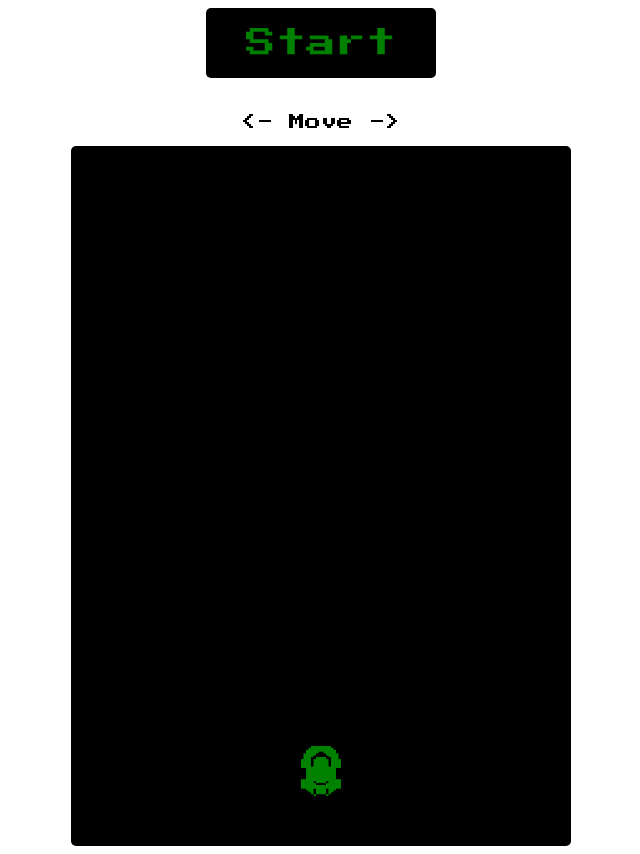
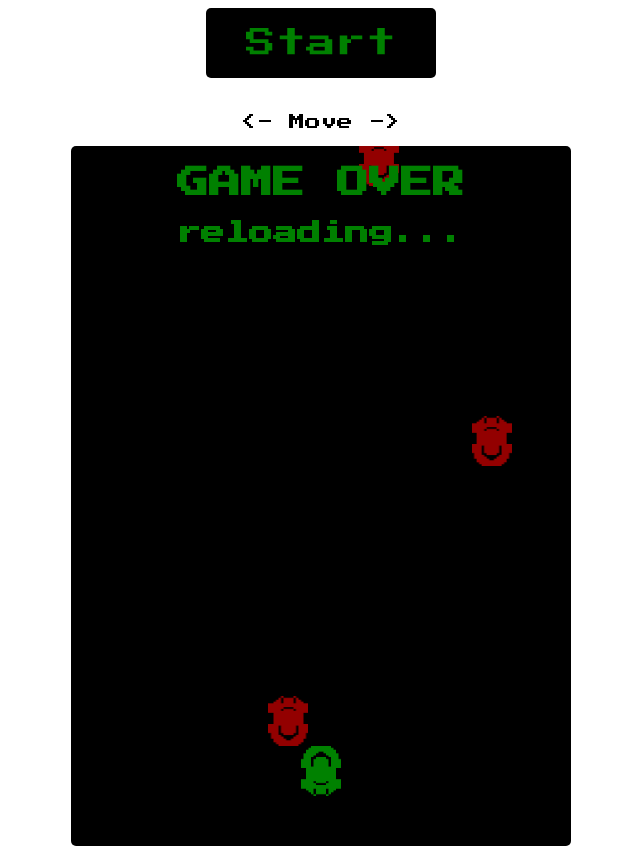
Before and after one commit to DesarrolladoresMasquerades/m1_d09-lab-canvas_race_car-Marshall-Bits, a plain HTML site: page index.html in a window 1280 px wide. Both pictures are taken after a click on the button "Start". Shown: the whole page, without its empty margins (319-959 px from the left). Drawn offline with Linux system fonts and the light colour scheme.

Commit message:
reloading page when game over

```diff
--- a/index.html
+++ b/index.html
@@ -18,13 +18,18 @@
     <button id="start-button">Start</button>
     <p><- Move -></p>
   </div>
+  <div id="game-over">
+    <h1>GAME OVER</h1>
+    <h2>reloading...</h1>
+  </div>
 
   <div id="game-board">
     <canvas id="canvas" width="500" height="700"></canvas>
   </div>
 
+  <script type="text/javascript" src="js/obstacles.js"></script>
+  <script type="text/javascript" src="js/car.js"></script>
   <script type="text/javascript" src="js/game.js"></script>
-  <script type="text/javascript" src="js/car.js"></script>
   <script type="text/javascript" src="js/index.js"></script>
 </body>
 
--- a/js/car.js
+++ b/js/car.js
@@ -22,10 +22,10 @@ class Car {
         )
     }
 
-    getKey(){
-        document.addEventListener("keyup",(e)=>{
+    getKey() {
+        document.addEventListener("keyup", (e) => {
             return e.key
-        } );
+        });
     }
 
 
@@ -35,33 +35,37 @@ class Car {
     move() {
         document.onkeydown = event => {
             const key = event.keyCode;
-          const possibleKeystrokes = [37, 65, 38, 87, 39, 83, 40, 68];
+            const possibleKeystrokes = [37, 39];
             if (possibleKeystrokes.includes(key)) {
                 event.preventDefault();
                 switch (key) {
                     case 37:
-              case 65:
-               this.x -= 20;
+                        this.x -= 40;
                         break;
-              case 38:
-              case 87:
-               this.y -= 20;
+
+                    case 39:
+                        this.x += 40;
                         break;
-              case 39:
-              case 83:
-               this.x += 20;
-                break;
-              case 40:
-              case 68:
-                  this.y += 20;
-                break;
+
                 }
             }
         };
-        if(this.x + this.width > this.ctx.canvas.width) this.x = this.ctx.canvas.width - this.width
-        if(this.x < 0) this.x = 0
-        if(this.y + this.height > this.ctx.canvas.height) this.y = this.ctx.canvas.height - this.height
-        if(this.y < 0) this.y = 0
+        if (this.x + this.width > this.ctx.canvas.width) this.x = this.ctx.canvas.width - this.width
+        if (this.x < 0) this.x = 0
+        if (this.y + this.height > this.ctx.canvas.height) this.y = this.ctx.canvas.height - this.height
+        if (this.y < 0) this.y = 0
+    }
+
+    collidesWith(ele) {
+
+        if (
+            (this.y + 10 < ele.y + ele.height && this.x + 15 < ele.x + ele.width && this.x + this.width - 15 > ele.x) ||
+            (ele.y + ele.height > this.y && ele.x < this.x + this.width && this.x < ele.x + ele.width)
+        ) {
+            return true
+        }
+
+
     }
 
 }
--- a/js/game.js
+++ b/js/game.js
@@ -1,8 +1,9 @@
 class Game {
-    constructor(ctx, car) {
+    constructor(ctx, car, obstacles) {
         this.ctx = ctx;
         this.frameNumber = null;
         this.car = car;
+        this.obstacles = obstacles;
     }
 
     start() {
@@ -14,6 +15,7 @@ class Game {
 
         this.draw();
         this.move();
+        this.checkCollissions();
 
         if (this.frameNumber !== null) {
             this.frameNumber = requestAnimationFrame(this.play.bind(this));
@@ -23,9 +25,33 @@ class Game {
     draw(){
         this.ctx.clearRect(0, 0, this.ctx.canvas.width, this.ctx.canvas.height);
         this.car.draw();
+        this.obstacles.pushObstacle(this.frameNumber);
+        this.obstacles.draw();
     }
 
     move(){
         this.car.move();
+        this.obstacles.move();
+    }
+
+    checkCollissions(){
+
+        this.obstacles.obstaclesArray.forEach(obstacle=>{
+
+           if(this.car.collidesWith(obstacle)) this.gameOver();
+
+        })
+
+    }
+
+    gameOver(){
+        cancelAnimationFrame(this.frameNumber)
+        this.frameNumber = null;
+        document.getElementById("game-over").style.display = "block"
+
+        setTimeout(() => {
+            location.reload();
+        }, 2000);
+
     }
 }
--- a/js/index.js
+++ b/js/index.js
@@ -1,13 +1,16 @@
 window.onload = () => {
 
-  const startButton = document.getElementById("start-button")
+  const startButton = document.getElementById("start-button");
   const canvas = document.getElementById("canvas");
   const ctx = canvas.getContext("2d");
-  const car = new Car(ctx)
-  const game = new Game(ctx, car)
+  const car = new Car(ctx);
+  const obstacles = new Obstacles(ctx);
+  const game = new Game(ctx, car, obstacles);
 
   startButton.onclick = () => {
     game.start();
+
   };
 
+
 };
--- /dev/null
+++ b/js/obstacles.js
@@ -0,0 +1,50 @@
+class Obstacles {
+    constructor(ctx) {
+        this.ctx = ctx
+
+        this.vy = 4
+
+        this.obstaclesArray = []
+    }
+
+    draw() {
+        this.obstaclesArray.forEach(
+            obstacle => {
+                this.ctx.drawImage(
+                    obstacle.sprite,
+                    obstacle.x,
+                    obstacle.y,
+                    obstacle.width,
+                    obstacle.height
+                )
+            }
+        )
+    }
+
+    move() {
+        this.obstaclesArray.forEach(obstacle => {
+            obstacle.y += this.vy
+        })
+    }
+
+    spawnNewObstacle() {
+        const newObstacle = {
+            sprite: new Image(),
+
+            y: -50,
+            x: Math.random() * (this.ctx.canvas.width - 40),
+
+            width: 40,
+            height: 50,
+        }
+        newObstacle.sprite.src = "images/obstacle.png"
+
+        return newObstacle
+    }
+
+    pushObstacle(frameNumber) {
+        if (frameNumber % 70 === 0) {
+            this.obstaclesArray.push(this.spawnNewObstacle());
+        }
+    }
+}
--- a/styles/style.css
+++ b/styles/style.css
@@ -19,6 +19,17 @@ body button {
   margin-bottom: 20px;
 }
 
+#game-over{
+  color: green;
+  position: absolute;
+  margin-left: auto;
+  margin-right: auto;
+  left: 0;
+  right: 0;
+  text-align: center;
+  display: none;
+}
+
 
 #canvas {
   border-radius: 5px;
```
Also changed, not shown: images/obstacle.png (added). Lines whose indentation alone changed are shown as unchanged.
